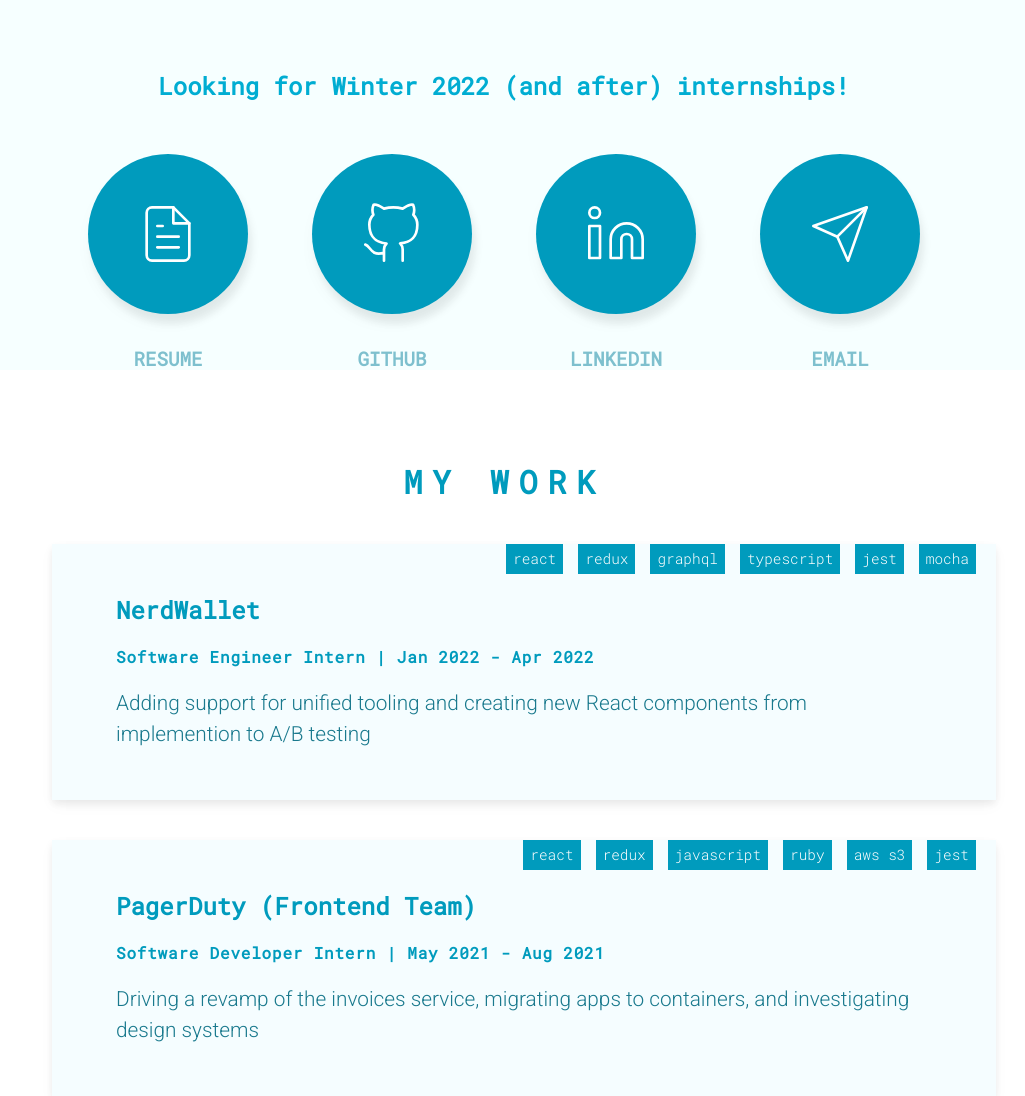
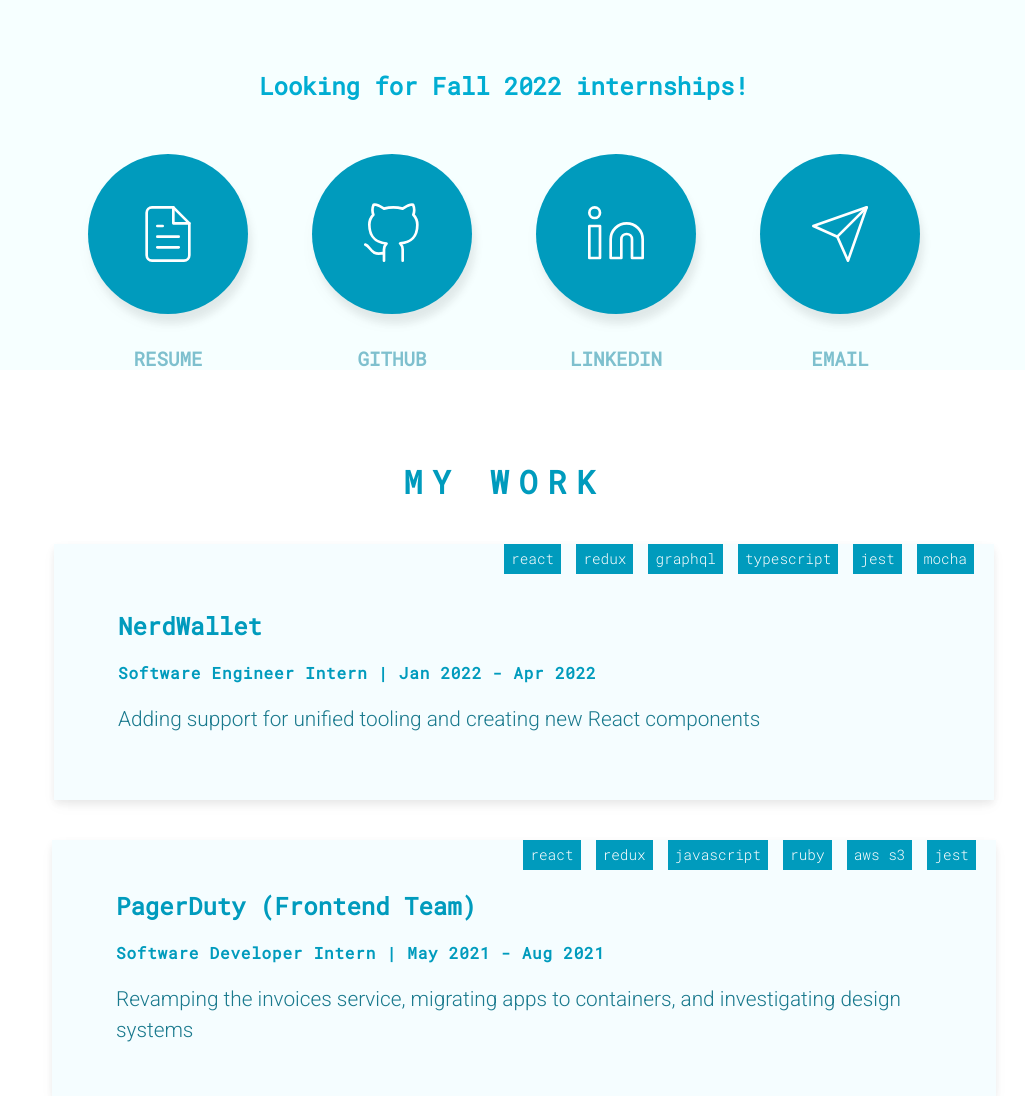
Before and after one commit to jenniferyhwu/jenniferyhwu.github.io, a React (Create React App) app: page / in a window 1280 px wide. Shown: the part 430-1526 px from the top of the page, without its empty margins (136-1161 px from the left). Built offline with nearby package versions, Linux system fonts and the light colour scheme; what react-animations would draw is missing.

Commit message:
fix typos and wordings

```diff
--- a/src/sections/Links.tsx
+++ b/src/sections/Links.tsx
@@ -84,7 +84,7 @@
 
   return (
     <Container>
-      <Tagline>Looking for Winter 2022 (and after) internships!</Tagline>
+      <Tagline>Looking for Fall 2022 internships!</Tagline>
       <SubContainer>
         {links.map((item) => {
           return (
--- a/src/sections/Work.tsx
+++ b/src/sections/Work.tsx
@@ -8,7 +8,7 @@
     link: "https://www.nerdwallet.com/",
     subtitle: "Software Engineer Intern",
     timePeriod: "Jan 2022 - Apr 2022",
-    description: "Adding support for unified tooling and creating new React components from implemention to A/B testing",
+    description: "Adding support for unified tooling and creating new React components",
     tools: ["react", "redux", "graphql", "typescript", "jest", "mocha"],
     background: "#f5fdff",
   },
@@ -17,7 +17,7 @@
     link: "https://www.pagerduty.com/",
     subtitle: "Software Developer Intern",
     timePeriod: "May 2021 - Aug 2021",
-    description: "Driving a revamp of the invoices service, migrating apps to containers, and investigating design systems",
+    description: "Revamping the invoices service, migrating apps to containers, and investigating design systems",
     tools: ["react", "redux", "javascript", "ruby", "aws s3", "jest"],
     background: "#f5fdff",
   },
```
